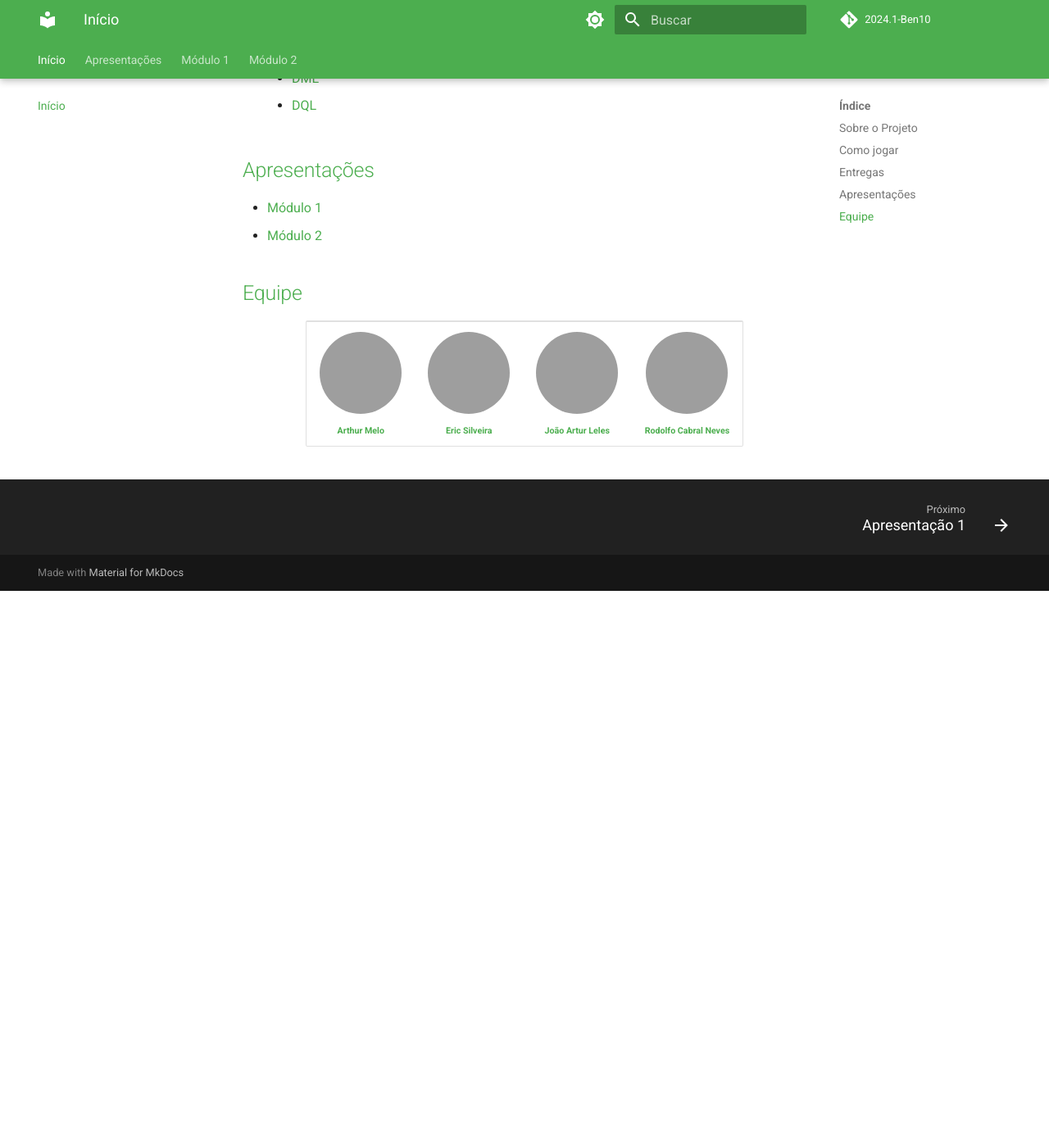
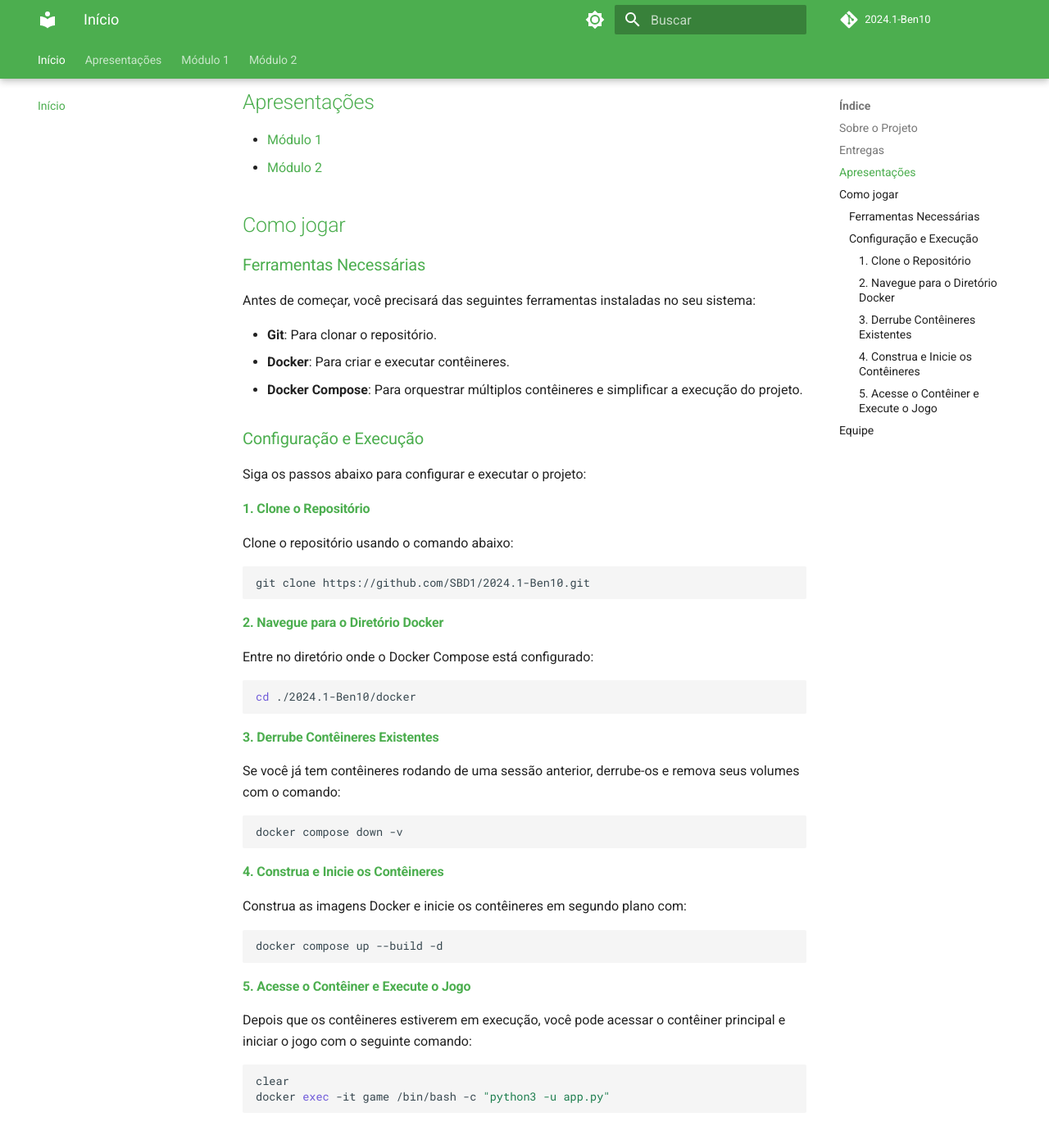
Before and after one commit to SBD1/2024.1-Ben10, an MkDocs documentation site: the page built from docs/index.md, in a window 1280 px wide and 1400 px high, scrolled down 1152 px. Shown: the top 1385 px of the window at 82% size. Built offline with MkDocs 1.6.1 and Material for MkDocs 9.7.7, drawn with Linux system fonts in a browser that asks for light colours; comment, search, counter and statistics services are not loaded; the version menu is left out; before the commit the page ends 1873 px from its top, so only the background shows below that; some of the changed text lies outside the part shown; grey boxes are pictures that could not be loaded.

Commit message:
Adicionando como jogar ao readme

````diff
--- a/docs/index.md
+++ b/docs/index.md
@@ -28,12 +23,67 @@
     - [DDL](https://sbd1.github.io/2024.1-Ben10/modulo2/ddl/)
     - [DML](https://sbd1.github.io/2024.1-Ben10/modulo2/dml/)
     - [DQL](https://sbd1.github.io/2024.1-Ben10/modulo2/dql/)
-
+    - [Álgebra Relacional](https://sbd1.github.io/2024.1-Ben10/modulo2/algebraRelacional/)
 
 ## <a>Apresentações</a>
 
 - [Módulo 1](https://sbd1.github.io/2024.1-Ben10/apresentacao/apresentacao1/)
 - [Módulo 2](https://sbd1.github.io/2024.1-Ben10/apresentacao/apresentacao2/)
+
+## <a>Como jogar</a>
+
+### <a>Ferramentas Necessárias</a>
+
+Antes de começar, você precisará das seguintes ferramentas instaladas no seu sistema:
+
+- **Git**: Para clonar o repositório.
+- **Docker**: Para criar e executar contêineres.
+- **Docker Compose**: Para orquestrar múltiplos contêineres e simplificar a execução do projeto.
+
+### <a>Configuração e Execução</a>
+
+Siga os passos abaixo para configurar e executar o projeto:
+
+#### <a>1. Clone o Repositório</a>
+
+Clone o repositório usando o comando abaixo:
+
+```bash
+git clone https://github.com/SBD1/2024.1-Ben10.git
+```
+
+#### <a>2. Navegue para o Diretório Docker</a>
+
+Entre no diretório onde o Docker Compose está configurado:
+
+```bash
+cd ./2024.1-Ben10/docker
+```
+
+#### <a>3. Derrube Contêineres Existentes</a>
+
+Se você já tem contêineres rodando de uma sessão anterior, derrube-os e remova seus volumes com o comando:
+
+```bash
+docker compose down -v
+```
+
+#### <a>4. Construa e Inicie os Contêineres</a>
+
+Construa as imagens Docker e inicie os contêineres em segundo plano com:
+
+```bash
+docker compose up --build -d
+```
+
+#### <a>5. Acesse o Contêiner e Execute o Jogo</a>
+
+Depois que os contêineres estiverem em execução, você pode acessar o contêiner principal e iniciar o jogo com o seguinte comando:
+
+```bash
+clear
+docker exec -it game /bin/bash -c "python3 -u app.py"
+```
 
 ## <a>Equipe</a>
 <center>
````
Also changed, not shown: other parts of docs/index.md (+0 -5 lines), README.md (+65 -15 lines).
